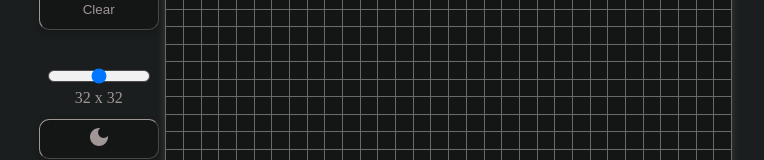
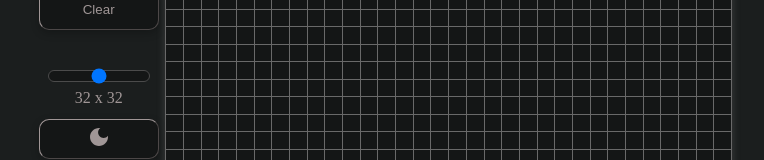
Before and after one commit to acamposcar/etch-a-sketch, a plain HTML site: page index.html in a window 1280 px wide. Both pictures are taken after a click on the button 356 px from the left and 408 px from the top of the page. Shown: the part 270-430 px from the top of the page, without its empty margins (258-1022 px from the left). Drawn offline with Linux system fonts and the light colour scheme.

Commit message:
Add dark mode to slider

```diff
--- a/app.js
+++ b/app.js
@@ -16,6 +16,7 @@ function darkMode() {
   document.querySelector('#moon').classList.toggle('dark');
   document.querySelector('.item').classList.toggle('dark');
   document.querySelector('input[type="color"]').classList.toggle('dark');
+  document.querySelector('input[type="range"]').classList.toggle('dark');
   document.querySelectorAll('button').forEach((button) => {
     button.classList.toggle('dark');
   });
--- a/style.css
+++ b/style.css
@@ -162,6 +162,10 @@ input[type="color"].dark {
 	background-color: var(--background-color-dark);
 }
 
+input[type='range'].dark {
+	background-color: var(--sketch-color-dark);
+}
+
 #moon.dark {
 	fill: var(--text-color-dark);
 }
```
